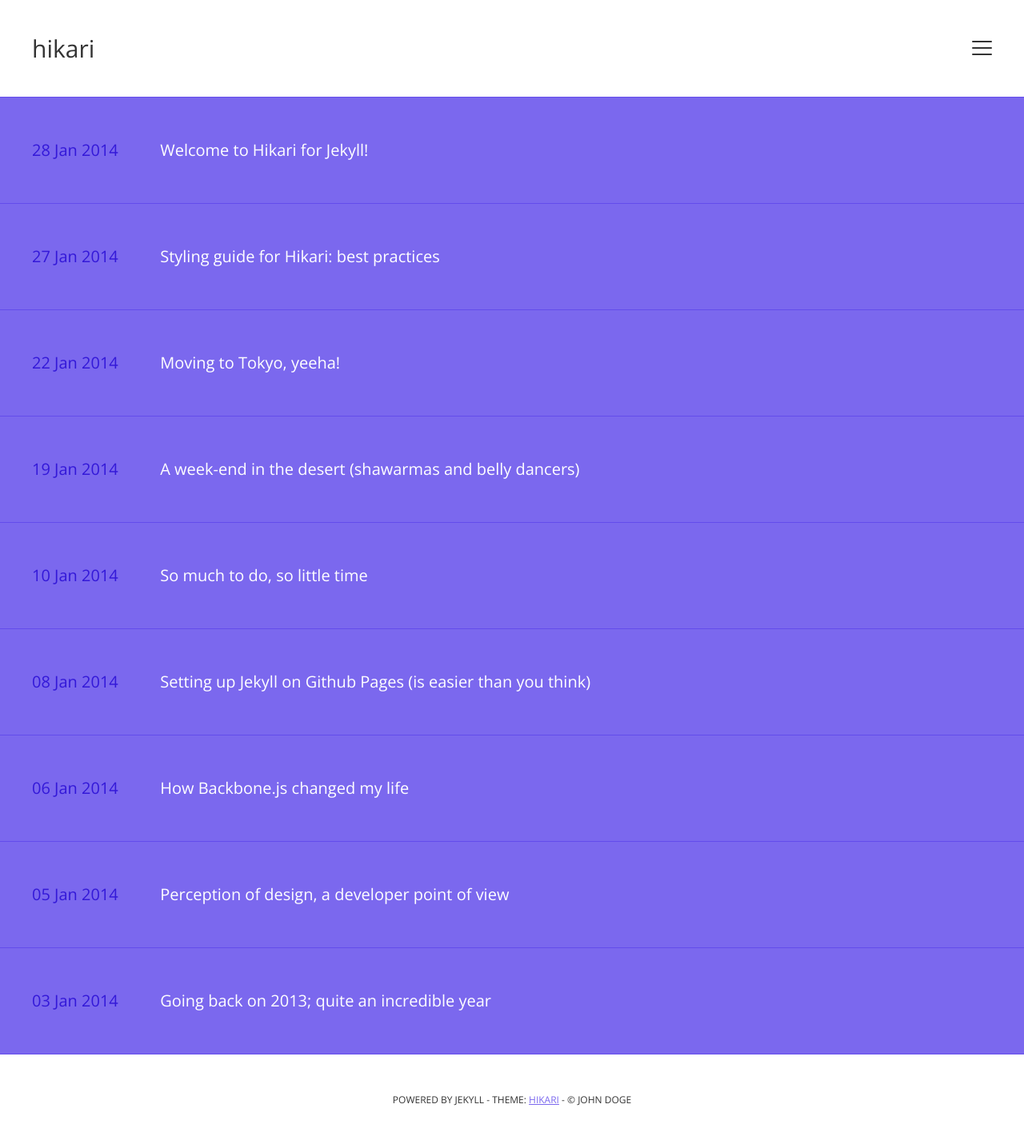
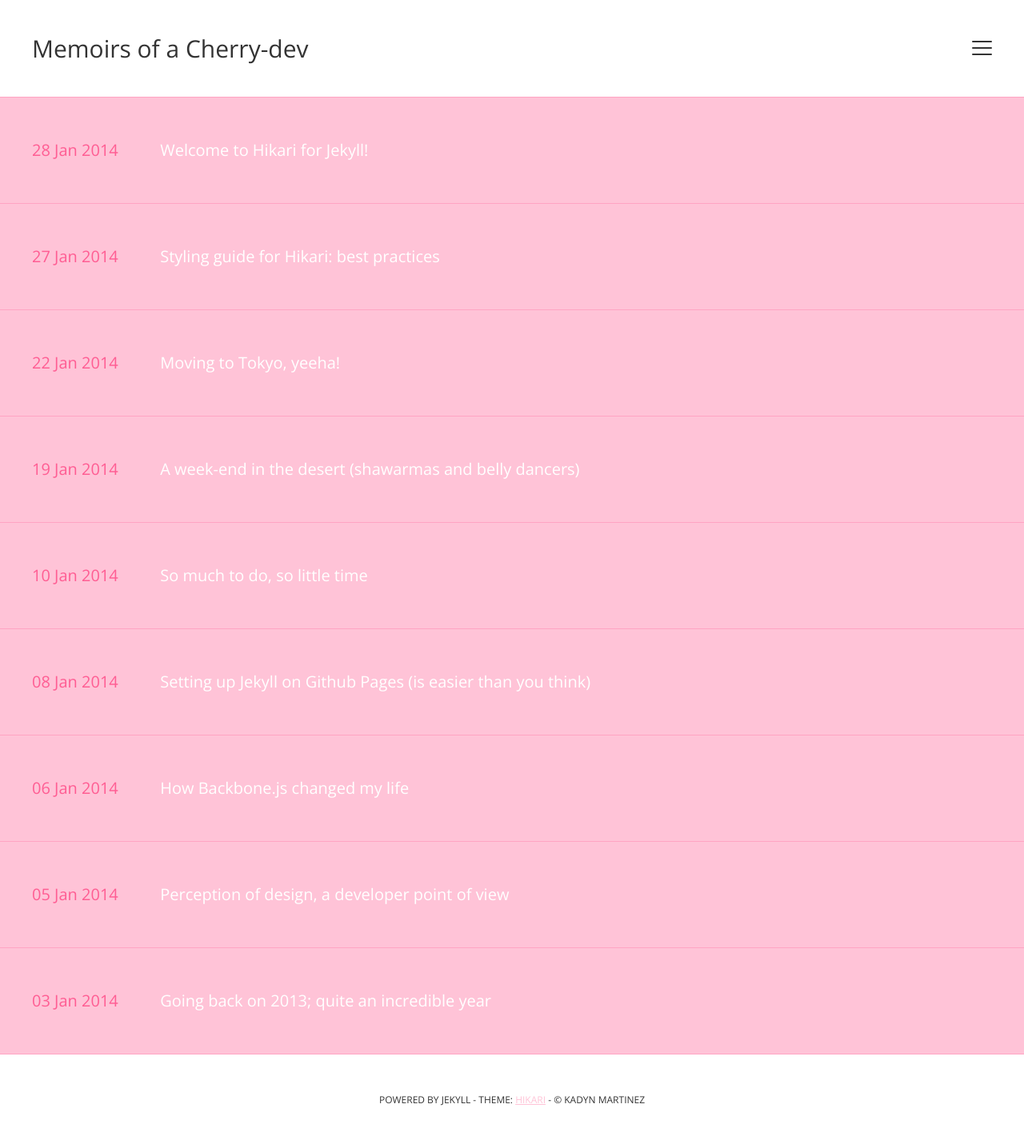
Before and after one commit to KadynCBR/KadynCBR.github.io, a Jekyll site: the page built from index.html, in a window 1280 px wide. Shown: the whole page at 80% size. Built offline with Jekyll 4.4.1, drawn with Linux system fonts in a browser that asks for light colours; the list of posts is cut into pages by our own code; part of the change alters nothing that is shown.

Commit message:
modified for my blog.

```diff
--- a/_config.yml
+++ b/_config.yml
@@ -1,29 +1,21 @@
 # Title of your blog; shows in the header
-name: "hikari"
+name: "Memoirs of a Cherry-dev"
 
 # Description of your content (will only be used on Google Search)
-description: "Fluid, responsive blog theme for Jekyll"
+description: "Snippets and shiny things from my experience as a software engineer"
 
 # Your name. Will show in your footer + sidebar
-author: "John Doge"
+author: "Kadyn Martinez"
 
-url: "http://m3xm.github.io"
-baseurl: "/hikari-for-jekyll"
+url: "http://KadynCBR.github.io"
+baseurl: ""
 
 # A short presentation of yourself. Will show in the sidebar, under your name. Best usage would be between 30 to 50 words.
-author-bio: "I'm a dog. I develop things. This is my blog so why don't you close this damn side panel (cursed by most UX Designers but I don't care, I do whatever I want) and start reading my awesome stuff?"
+author-bio: "Currently I work as a Robotics software engineer. This blog is meant to be a place for me to keep record of my experiences and hopefully help some other wandering souls along. I dabble in robotics, computer vision, machine learning, and game development."
 
 # Social Accounts (mine, as placeholders)
 
-twitter: mx3m
-github: m3xm
-dribbble: m3xm
-instagram: m3xm
-
-# Google Analytics (you may want to changes these with yours or even delete :)
-
-ga_domain: m3xm.github.io
-ga_tracking_id: UA-47727049-1
+github: KadynCBR
 
 # Other (refer to http://jekyllrb.com/docs/home/ for further details on the below)
 
--- a/_scss/base/_variables.scss
+++ b/_scss/base/_variables.scss
@@ -1,6 +1,19 @@
 // Colors
 
-$main-color:        mediumslateblue;  // change this color for further customization
+// Cherry Robotics colors:
+
+// Blue cirle -> #82abff  H220S49V100 R120G171B255
+// Pink circles -> #ff81ab H340S49V100 R255G129B171
+// Text pink -> #ff3678 H340S79V100 R255G54B120
+
+
+
+// Extra Colors:
+
+// Lighter Pink -> #ffd1e1 H339S18V100 R255G209B255
+                    // #ffa7ba
+
+$main-color:        #ffc3d7;  // change this color for further customization
                                       // I like http://colours.neilorangepeel.com/! Making colors semantic too ;)
 
 $bg-color:          white; // background-color
--- a/_scss/partials/_header.scss
+++ b/_scss/partials/_header.scss
@@ -145,6 +145,7 @@ header {
   .avatar {
     display: block;
     margin-bottom: $spacing-s;
+    text-align: center;
     img {
       width: 6em;
       height: 6em;
@@ -158,6 +159,7 @@ header {
     h1 {
       @extend h3;
       margin: 0;
+      text-align: center;
     }
     p {
       font-size: 90%;
```
Also changed, not shown: assets/img/avatar.jpg.
